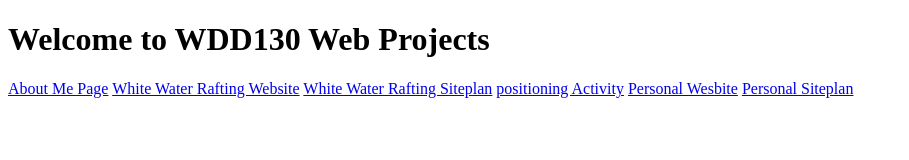
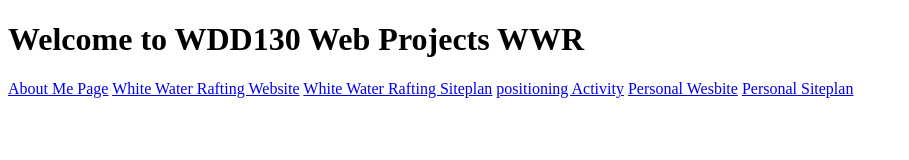
Before and after one commit to GravesStone/wdd130-03, a plain HTML site: page wrr/index.html in a window 1280 px wide. Shown: the whole page, without its empty margins (0-909 px from the left). Drawn offline with Linux system fonts and the light colour scheme.

Commit message:
add to wwr

```diff
--- a/wrr/index.html
+++ b/wrr/index.html
@@ -7,7 +7,7 @@
     <title>Document</title>
 </head>
 <body>
-    <h1>Welcome to WDD130 Web Projects</h1>
+    <h1>Welcome to WDD130 Web Projects WWR</h1>
     <nav>
         <a href="aboutme/index.html">About Me Page</a>
         <a href="wwr/index.html">White Water Rafting Website</a>
```
